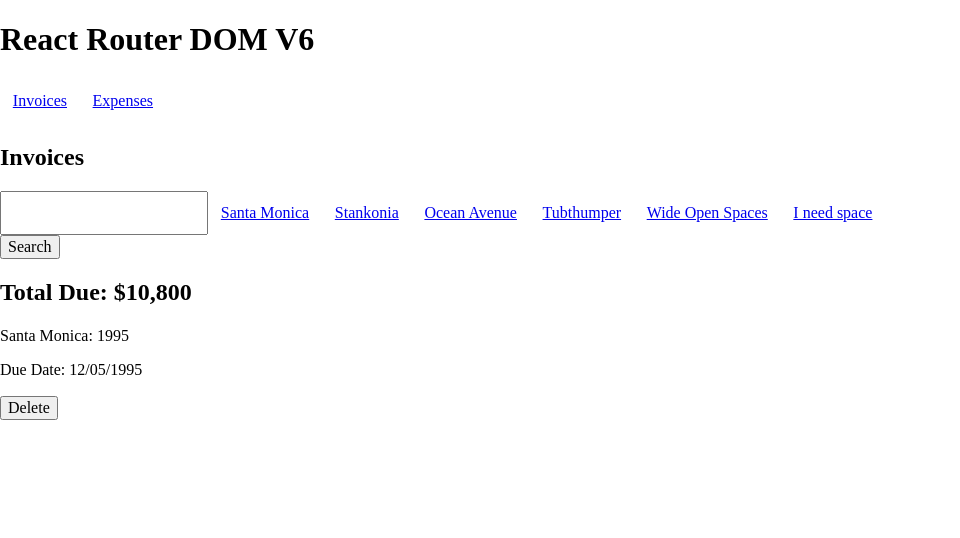
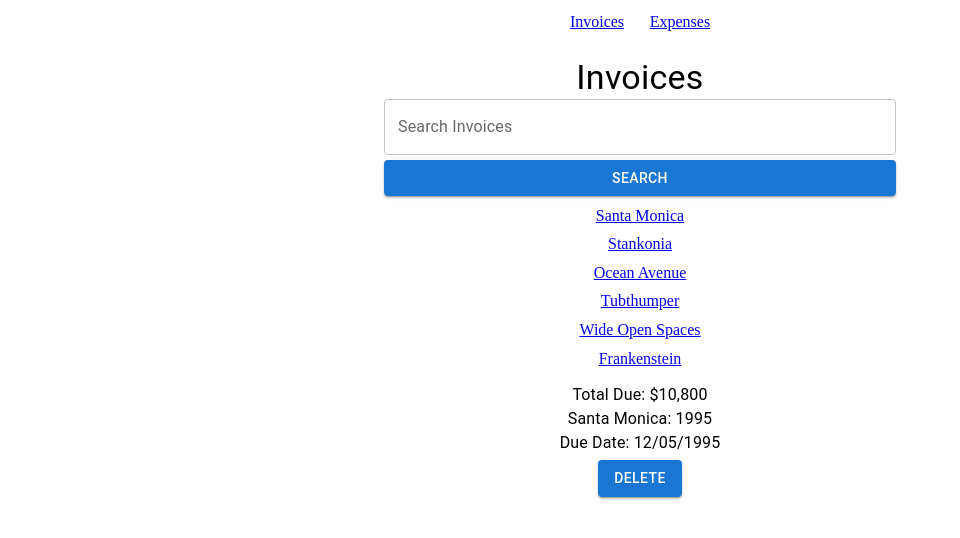
Before and after one commit to mmrosatab/Learn-More-About-React-Router-Dom-V6, a React (Create React App) app in the folder react-router-dom-v6/: page /invoices/1995 in a window 1280 px wide. Shown: the top 538 px of the page, without its empty margins (0-960 px from the left). Built offline with nearby package versions, Linux system fonts and the light colour scheme.

Commit message:
Style: Adding style

```diff
--- a/react-router-dom-v6/src/App.js
+++ b/react-router-dom-v6/src/App.js
@@ -5,21 +5,20 @@
 
 function App() {
   return (
-    <div>
-      <section>
-        <h1>React Router DOM V6</h1>
-        <nav className="navs-style">
-          <Link className="links-style" to="/invoices">
+    <section>
+      <header>
+        <nav>
+          <Link className="links" to="/invoices">
             Invoices
           </Link>
 
-          <Link className="links-style" to="/expenses">
+          <Link className="links" to="/expenses">
             Expenses
           </Link>
         </nav>
-        <Outlet />
-      </section>
-    </div>
+      </header>
+      <Outlet />
+    </section>
   );
 }
 
--- a/react-router-dom-v6/src/data.js
+++ b/react-router-dom-v6/src/data.js
@@ -30,7 +30,7 @@
     due: "01/27/2998",
   },
   {
-    name: "I need space",
+    name: "Frankenstein",
     number: 2022,
     amount: "$4,900",
     due: "01/27/2020",
--- a/react-router-dom-v6/src/globalStyle.css
+++ b/react-router-dom-v6/src/globalStyle.css
@@ -1,7 +1,47 @@
-.navs-style {
+.nav-invoices-expenses {
   display: flex;
 }
 
-.links-style {
+header nav {
+  display: flex;
+  justify-content: center;
+  text-align: center;
+}
+
+.links {
   padding: 1%;
 }
+
+.invoices-container {
+  display: flex;
+  justify-content: center;
+  text-align: center;
+}
+
+.invoices {
+  display: flex;
+  flex-direction: column;
+  padding: 1%;
+  width: 40%;
+}
+
+.invoices-nav {
+  display: flex;
+  flex-direction: column;
+  justify-content: space-between;
+}
+
+.button {
+  margin: 1% 0% 1% 0% !important;
+}
+
+.invoice {
+  padding: 2%;
+}
+
+.expenses-container {
+  display: flex;
+  justify-content: center;
+  text-align: center;
+  padding: 1%;
+}
--- a/react-router-dom-v6/src/routes/expenses.js
+++ b/react-router-dom-v6/src/routes/expenses.js
@@ -1,7 +1,11 @@
+import Typography from "@mui/material/Typography";
+
 export default function Expenses() {
   return (
-    <main>
-      <h2>Expenses</h2>
-    </main>
+    <section className="expenses-container">
+      <Typography variant="h4" component="div">
+        Expenses
+      </Typography>
+    </section>
   );
 }
--- a/react-router-dom-v6/src/routes/invoice.js
+++ b/react-router-dom-v6/src/routes/invoice.js
@@ -1,27 +1,31 @@
 import { useParams, useNavigate } from "react-router-dom";
 import { getInvoice, deleteInvoice } from "../data";
+import Button from "@mui/material/Button";
+import Typography from "@mui/material/Typography";
 
 export default function Invoice() {
   let navigate = useNavigate();
   let params = useParams();
   let invoice = getInvoice(parseInt(params.invoiceId, 10));
   return (
-    <section>
-      <h2>Total Due: {invoice.amount}</h2>
-      <p>
+    <section className="invoice">
+      <Typography variant="body1">Total Due: {invoice.amount}</Typography>
+      <Typography variant="body1">
         {invoice.name}: {invoice.number}
-      </p>
-      <p>Due Date: {invoice.due}</p>
-      <p>
-        <button
+      </Typography>
+      <Typography variant="body1">Due Date: {invoice.due}</Typography>
+      <Typography variant="body1">
+        <Button
+          className="button"
+          variant="contained"
           onClick={() => {
             deleteInvoice(invoice.number);
             navigate("/invoices");
           }}
         >
           Delete
-        </button>
-      </p>
+        </Button>
+      </Typography>
     </section>
   );
 }
--- a/react-router-dom-v6/src/routes/invoices.js
+++ b/react-router-dom-v6/src/routes/invoices.js
@@ -2,6 +2,9 @@
 import "../globalStyle.css";
 import { getInvoices } from "../data";
 import { useState } from "react";
+import Button from "@mui/material/Button";
+import TextField from "@mui/material/TextField";
+import Typography from "@mui/material/Typography";
 
 export default function Invoices() {
   let invoices = getInvoices();
@@ -33,19 +36,31 @@
   }
 
   return (
-    <>
-      <section>
-        <h2>Invoices</h2>
-        <nav className="navs-style">
-          <input
-            value={inputValue || ""}
-            onChange={(event) => handleChange(event)}
-          />
+    <div className="invoices-container">
+      <section className="invoices">
+        <Typography variant="h4" component="div">
+          Invoices
+        </Typography>
+        <TextField
+          id="outlined-basic"
+          label="Search Invoices"
+          variant="outlined"
+          value={inputValue || ""}
+          onChange={(event) => handleChange(event)}
+        />
+        <Button
+          className="button"
+          variant="contained"
+          onClick={() => handleClick()}
+        >
+          Search
+        </Button>
+        <nav className="invoices-nav">
           {invoices
             .filter((invoice) => searchInvoice(invoice))
             .map((invoice) => (
               <NavLink
-                className="links-style"
+                className="links"
                 to={`/invoices/${invoice.number}`}
                 key={invoice.number}
               >
@@ -53,9 +68,9 @@
               </NavLink>
             ))}
         </nav>
-        <button onClick={() => handleClick()}>Search</button>
+
         <Outlet />
       </section>
-    </>
+    </div>
   );
 }
```
